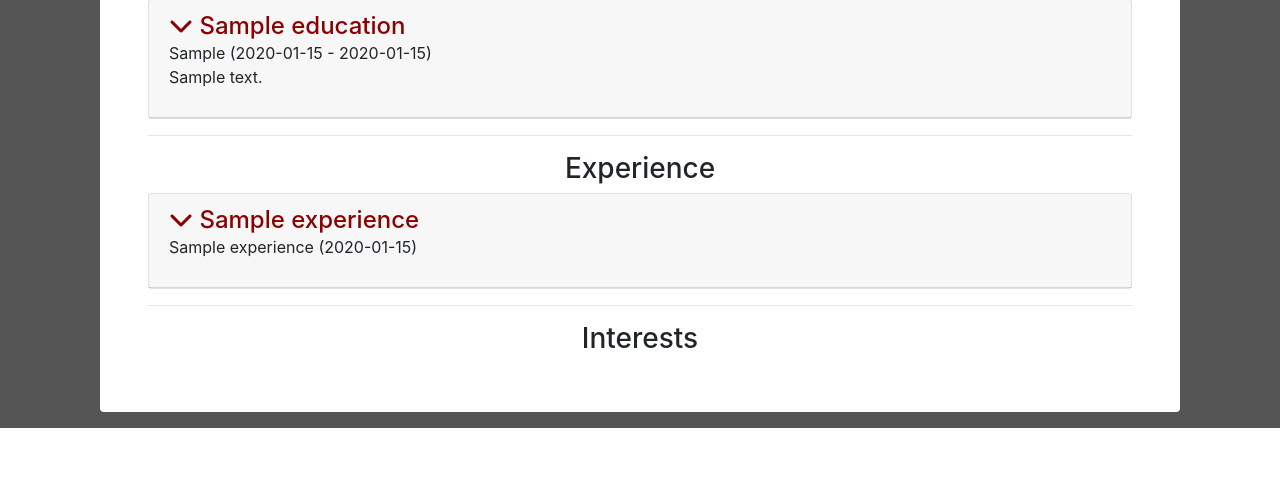
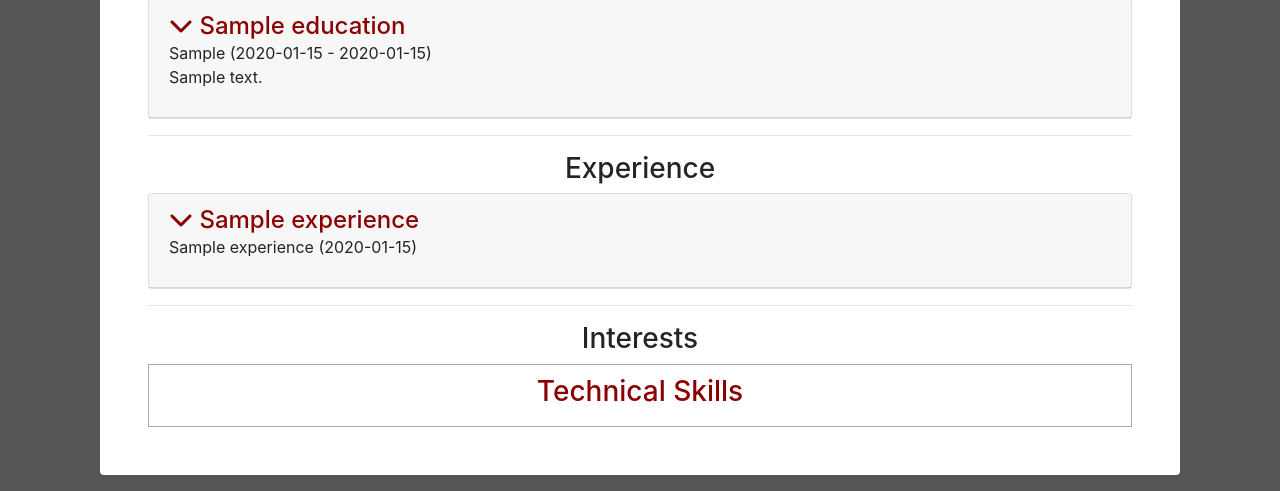
Before and after one commit to WillEdMatsypie/bridging-coursework, a Django app: page /cv/ in a window 1280 px wide. Shown: the part 587-1078 px from the top of the page. Before the commit the page ends 1015 px from the top, so only its background shows below. Run offline with Django 3.2, Linux system fonts and the light colour scheme; tables that the repository leaves empty hold one stand-in row (values such as "Sample post"); some libraries are stand-ins or nearby versions.

Commit message:
Added table for displaying interests

```diff
--- a/cv/templates/cv/cv.html
+++ b/cv/templates/cv/cv.html
@@ -98,6 +98,12 @@
                 {% if user.is_authenticated %}
                     <a class="btn btn-outline-dark" href="{% url 'interest_new' %}" id="new-interest">New Skill</span></a>
                 {% endif %}
+                <div class="interest-container" id="interest-table">
+                    <div class="interest-item skill-heading"><h3>Technical Skills</h3></div>
+                    {% for item in interests %}
+                    <div class="interest-item">{{item.title}} {% if user.is_authenticated %}<a class="fa icon-switch fa-trash delete_btn" href="{% url 'skill_remove' pk=item.pk %}"></a>{% endif %}</div>
+                    {% endfor %}
+                </div>
             </div>
 
         </div>
--- a/home/static/css/base.css
+++ b/home/static/css/base.css
@@ -79,13 +79,13 @@ a:hover {
     cursor: pointer
 }
 
-.skill-container {
+.skill-container, .interest-container {
     display: grid;
     grid-template-columns: repeat(auto-fill, minmax(200px, 1fr));
     grid-gap: 1px;
     border: 1px solid #aaaaaa;
   }
-.skill-item {
+.skill-item, .interest-item {
     border-right: inherit;
     border-bottom: inherit;
     padding: 10px;
```
